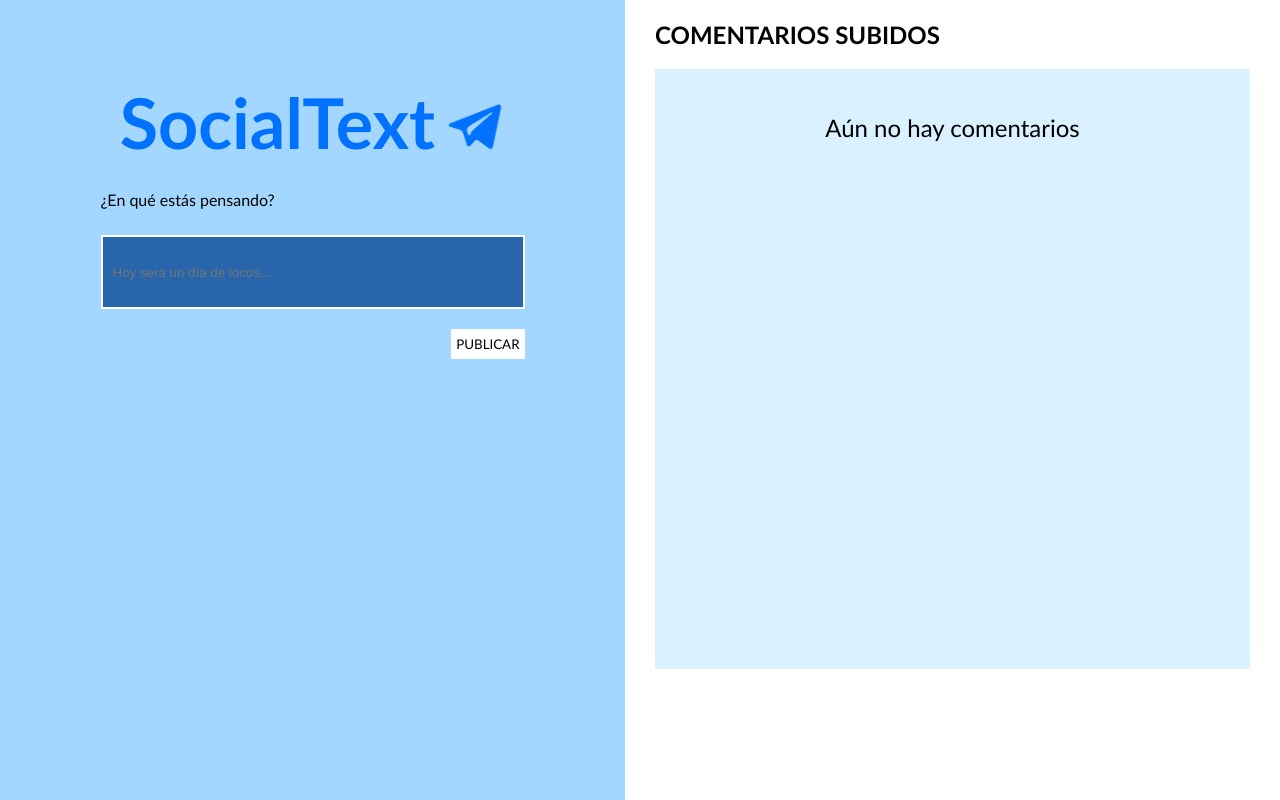
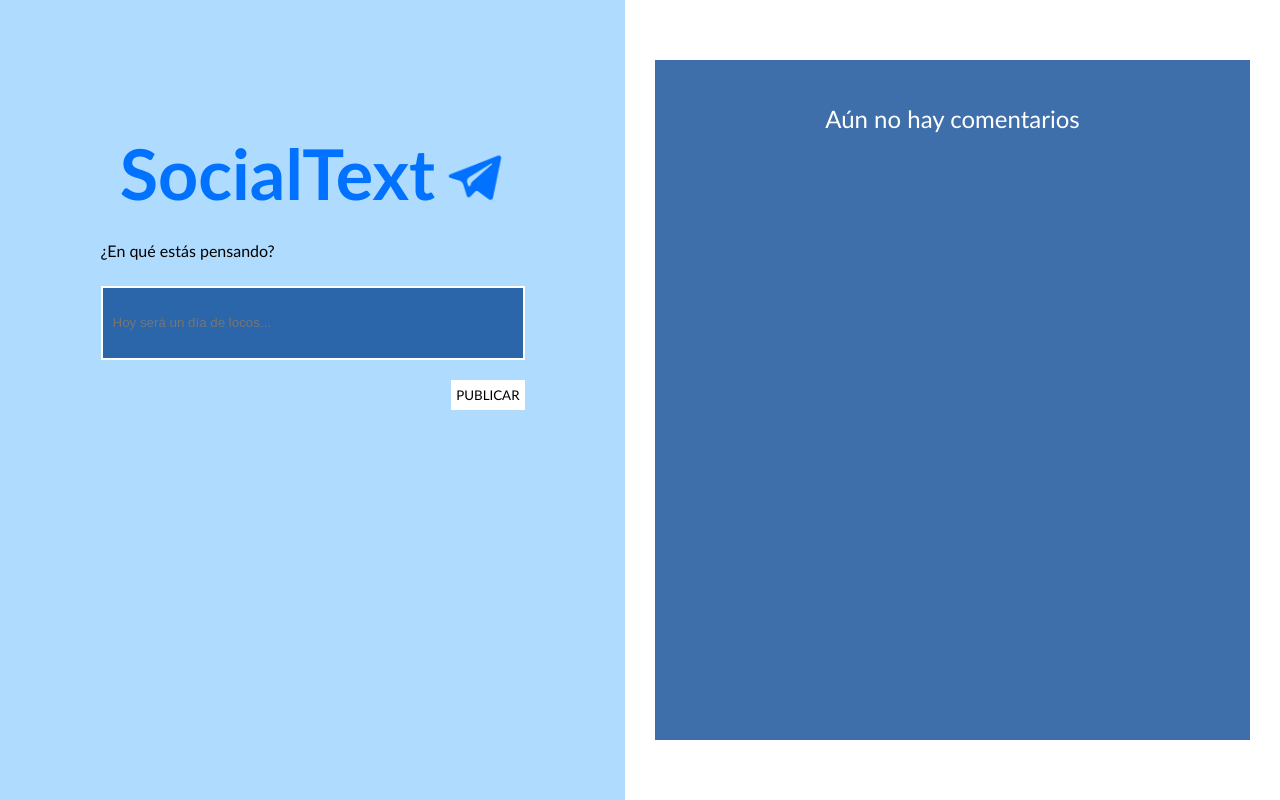
Before and after one commit to AnderOlivos01/IAW2324, a PHP site: page /mensajes.html in a window 1280 px wide. Run offline with PHP 8.4, Linux system fonts and the light colour scheme.

Commit message:
resolver overflow mensajes

```diff
--- a/javascript/mensajes/contenedor-publicar.css
+++ b/javascript/mensajes/contenedor-publicar.css
@@ -1,7 +1,7 @@
 body{
     margin: 0;
     padding: 0;
-    background-color: rgb(163, 215, 255);
+    background-color: rgb(175, 220, 254);
     font-family:'Trebuchet MS', 'Lucida Sans Unicode', 'Lucida Grande', 'Lucida Sans', Arial, sans-serif;
     display: flex;
     flex-direction: row;
@@ -12,14 +12,15 @@ body{
 }
 
 #contenedor-publicar{
+    align-self: baseline;
     width: 50%;
-    height: 80vh;
+    height: 70vh;
     box-sizing: border-box;
     overflow: hidden;
     display: flex;
     flex-direction: column;
     align-items: center;
-    justify-content: baseline;
+    justify-content: center;
 }
 
 #titulo{
--- a/javascript/mensajes/contenedor-subidos.css
+++ b/javascript/mensajes/contenedor-subidos.css
@@ -3,19 +3,23 @@
     width: 50%;
     height: 100vh;
     padding-left: 30px;
+    display: flex;
 }
 
 #no-coments{
     font-size: x-large;
     width: 100%;
     text-align: center;
+    color: white;
 }
 
 #comentarios{
+    align-self: center;
     overflow-x: hidden;
     overflow-y: scroll;
-    height: 70vh;
-    background-color: #daf1ff;
+    height: 80vh;
+    width: 100%;
+    background-color: #00408ec0;
     margin: 10px 30px 10px 0px;
     padding-top: 20px;
     padding-bottom: 20px;
@@ -24,7 +28,7 @@
 .coment-div{
     width: 80%;
     height: fit-content;
-    background-color: #00408ec0;
+    background-color: rgb(189, 220, 243);
     color: white;
     border: 2px solid black;
     border-radius: 10px;
@@ -38,8 +42,10 @@
 
 .coment-p{
     margin: 0;
-    max-width: 100%;
+    max-width: 80%;
     height: auto;
+    color: black;
+    text-wrap: wrap;
 }
 
 .basura{
--- a/javascript/mensajes/mensajes.html
+++ b/javascript/mensajes/mensajes.html
@@ -21,7 +21,6 @@
         </div>
     </div>
     <div id="contenedor-subidos">
-            <h2>COMENTARIOS SUBIDOS</h2>
             <div id="comentarios">
 
             </div>
--- a/javascript/mensajes/script.js
+++ b/javascript/mensajes/script.js
@@ -3,13 +3,8 @@ haycomenarios(comentarios);
 
 function publicar(a,b){
     if(a.value!=''){
-        var newcoments='';
         oldcoments.push(a.value);
-        oldcoments.sort();
-        for(var i=0;i<oldcoments.length;i++){
-             newcoments+="<div class='coment-div'><p class='coment-p'>"+oldcoments[i]+"</p><img class='basura' src='trash.png' onclick='borrar("+i+")'></div>";
-        }
-        b.innerHTML=newcoments;
+        actualizar();
     }
 }
 
@@ -20,17 +15,23 @@ function haycomenarios(a){
 }
 
 function borrar(a,b){
+    oldcoments[a].className
     oldcoments.splice(a,1);
-    oldcoments.sort();
-        var newcoments='';
-        for(var i=0;i<oldcoments.length;i++){
-            newcoments+="<div class='coment-div'><p class='coment-p'>"+oldcoments[i]+"</p><img class='basura' src='trash.png' onclick='borrar("+i+")'></div>";
-        }
-        document.getElementById('comentarios').innerHTML=newcoments;
-    }
+    actualizar();
+}
+
 
 document.getElementById('mensaje').addEventListener("keydown",(event)=>{
     if(event.key=="Enter"){
         publicar(mensaje,comentarios);
     }
 }, false);
+
+function actualizar(){
+    oldcoments.sort();
+    var newcoments='';
+    for(var i=0;i<oldcoments.length;i++){
+        newcoments+="<div class='coment-div'><p class='coment-p'>"+oldcoments[i]+"</p><img class='basura' src='trash.png' onclick='borrar("+i+")'></div>";
+    }
+    document.getElementById('comentarios').innerHTML=newcoments;
+}
```
